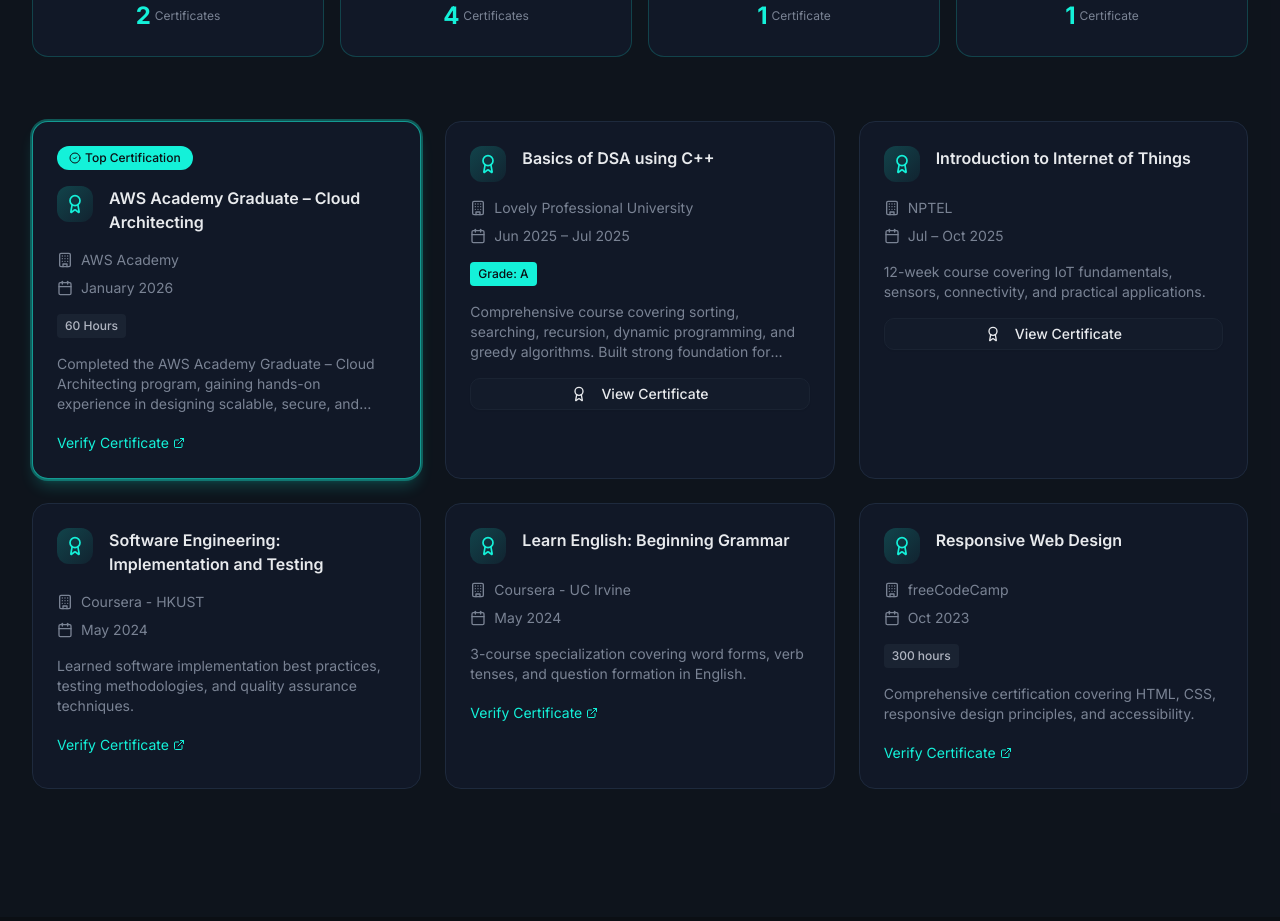
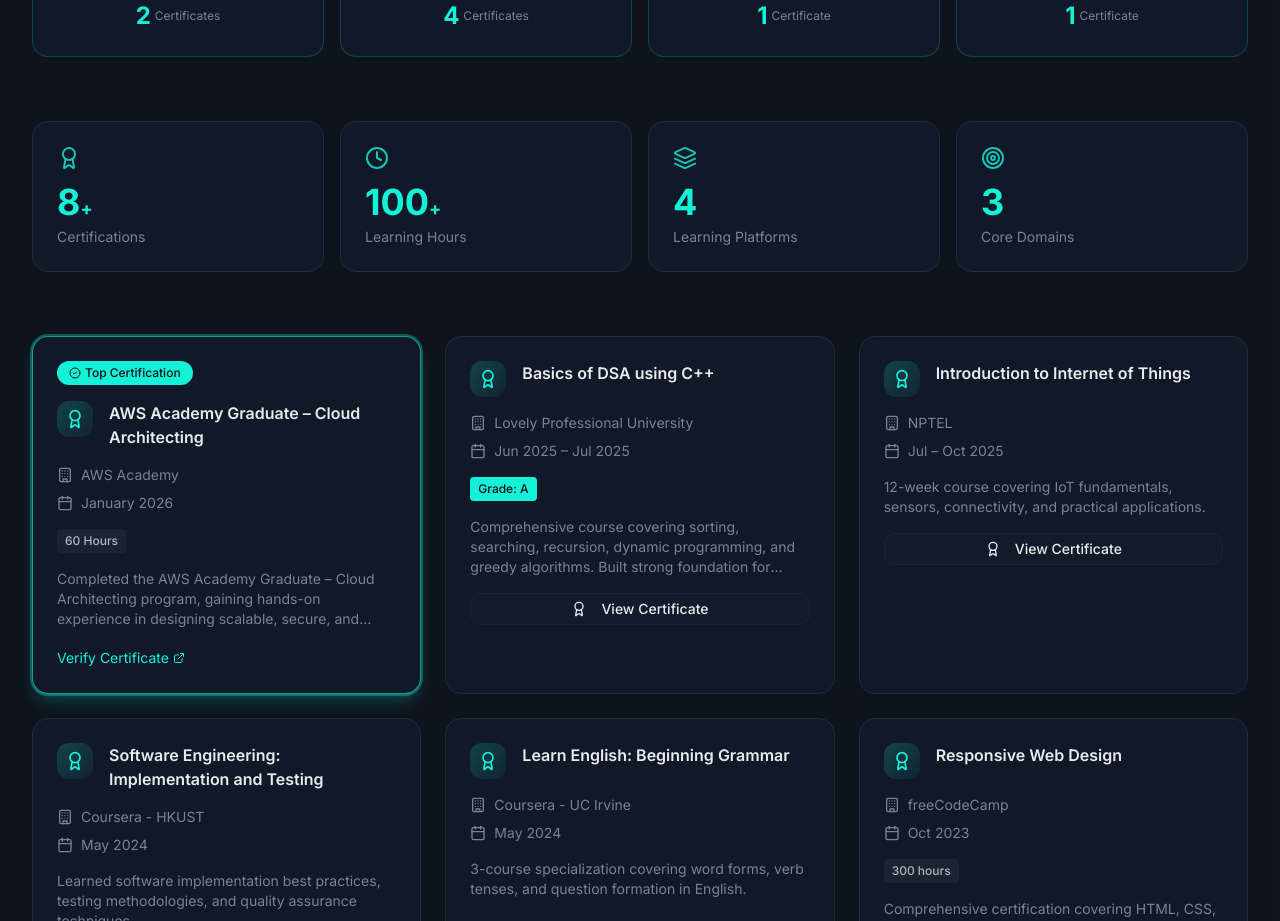
Before and after one commit to nikhildhayal07/Nikhil-kumar, a Next.js app: page / in a window 1280 px wide. Shown: the part 6300-7221 px from the top of the page. Built offline with nearby package versions, Linux system fonts and the light colour scheme.

Commit message:
feat: add animated stats component to certifications
Integrate animated statistics cards with smooth animations and hover effects.

```diff
--- /dev/null
+++ b/components/certification-stats.tsx
@@ -0,0 +1,91 @@
+"use client"
+
+import { useEffect, useRef, useState } from "react"
+import { Award, Clock, Layers, Target } from "lucide-react"
+
+interface Stat {
+  icon: React.ReactNode
+  label: string
+  value: number
+  suffix: string
+}
+
+export function CertificationStats() {
+  const [counts, setCounts] = useState([0, 0, 0, 0])
+  const [hasAnimated, setHasAnimated] = useState(false)
+  const sectionRef = useRef<HTMLDivElement>(null)
+
+  const stats: Stat[] = [
+    { icon: <Award className="h-6 w-6" />, label: "Certifications", value: 8, suffix: "+" },
+    { icon: <Clock className="h-6 w-6" />, label: "Learning Hours", value: 100, suffix: "+" },
+    { icon: <Layers className="h-6 w-6" />, label: "Learning Platforms", value: 4, suffix: "" },
+    { icon: <Target className="h-6 w-6" />, label: "Core Domains", value: 3, suffix: "" },
+  ]
+
+  useEffect(() => {
+    const observer = new IntersectionObserver(
+      ([entry]) => {
+        if (entry.isIntersecting && !hasAnimated) {
+          setHasAnimated(true)
+
+          // Animate numbers counting up
+          stats.forEach((stat, index) => {
+            let current = 0
+            const increment = Math.ceil(stat.value / 30) // Divide into 30 steps for smooth animation
+            const timer = setInterval(() => {
+              current += increment
+              if (current >= stat.value) {
+                current = stat.value
+                clearInterval(timer)
+              }
+              setCounts((prev) => {
+                const newCounts = [...prev]
+                newCounts[index] = current
+                return newCounts
+              })
+            }, 50) // 1.5 second total animation (30 steps * 50ms)
+          })
+        }
+      },
+      { threshold: 0.1 }
+    )
+
+    if (sectionRef.current) {
+      observer.observe(sectionRef.current)
+    }
+
+    return () => observer.disconnect()
+  }, [hasAnimated])
+
+  return (
+    <div ref={sectionRef} className="mb-16 grid grid-cols-2 md:grid-cols-4 gap-4">
+      {stats.map((stat, index) => (
+        <div
+          key={stat.label}
+          className="group relative p-6 rounded-xl bg-card border border-border hover:border-primary/50 transition-all duration-300 hover:shadow-lg hover:shadow-primary/10"
+        >
+          {/* Subtle glow on hover */}
+          <div className="absolute inset-0 rounded-xl bg-gradient-to-br from-primary/5 to-transparent opacity-0 group-hover:opacity-100 transition-opacity duration-300" />
+
+          <div className="relative">
+            {/* Icon */}
+            <div className="mb-3 text-primary opacity-80 group-hover:opacity-100 transition-opacity">
+              {stat.icon}
+            </div>
+
+            {/* Count */}
+            <div className="text-3xl md:text-4xl font-bold text-primary mb-1">
+              {counts[index]}
+              <span className="text-lg">{stat.suffix}</span>
+            </div>
+
+            {/* Label */}
+            <p className="text-sm text-muted-foreground group-hover:text-secondary-foreground transition-colors">
+              {stat.label}
+            </p>
+          </div>
+        </div>
+      ))}
+    </div>
+  )
+}
--- a/components/certifications.tsx
+++ b/components/certifications.tsx
@@ -5,6 +5,7 @@ import { Award, ExternalLink, Calendar, Building, CheckCircle2, BadgeCheck, X }
 import { AnimatedCard } from "@/components/animated-card"
 import { Button } from "@/components/ui/button"
 import { PlatformsStrip } from "@/components/platforms-strip"
+import { CertificationStats } from "@/components/certification-stats"
 
 const certifications = [
   {
@@ -103,6 +104,9 @@ export function Certifications() {
 
         {/* Certified by Leading Platforms Strip */}
         <PlatformsStrip />
+
+        {/* Animated Statistics Cards */}
+        <CertificationStats />
 
         <div className="grid md:grid-cols-2 lg:grid-cols-3 gap-6">
           {certifications.map((cert, index) => (
```
